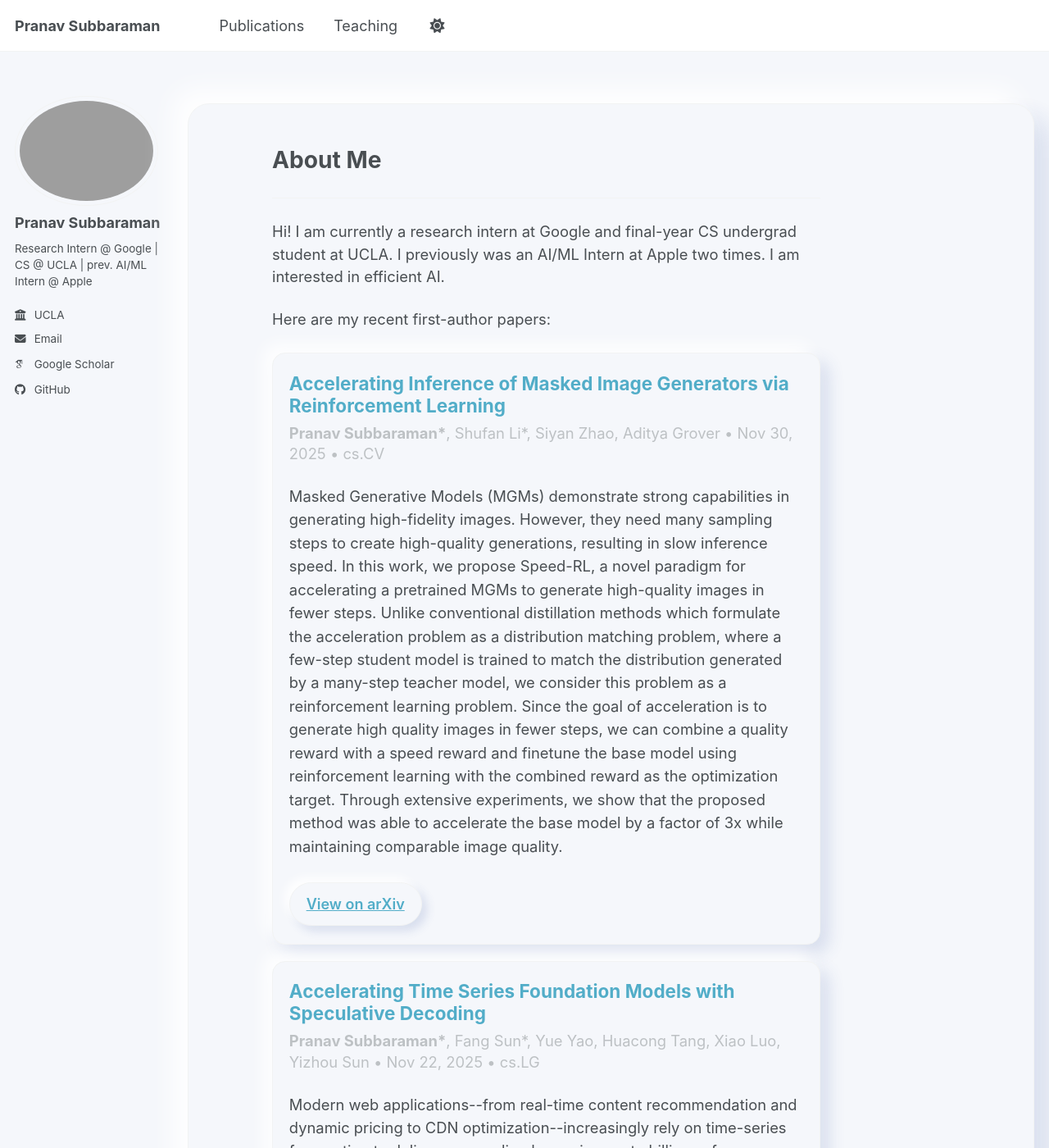
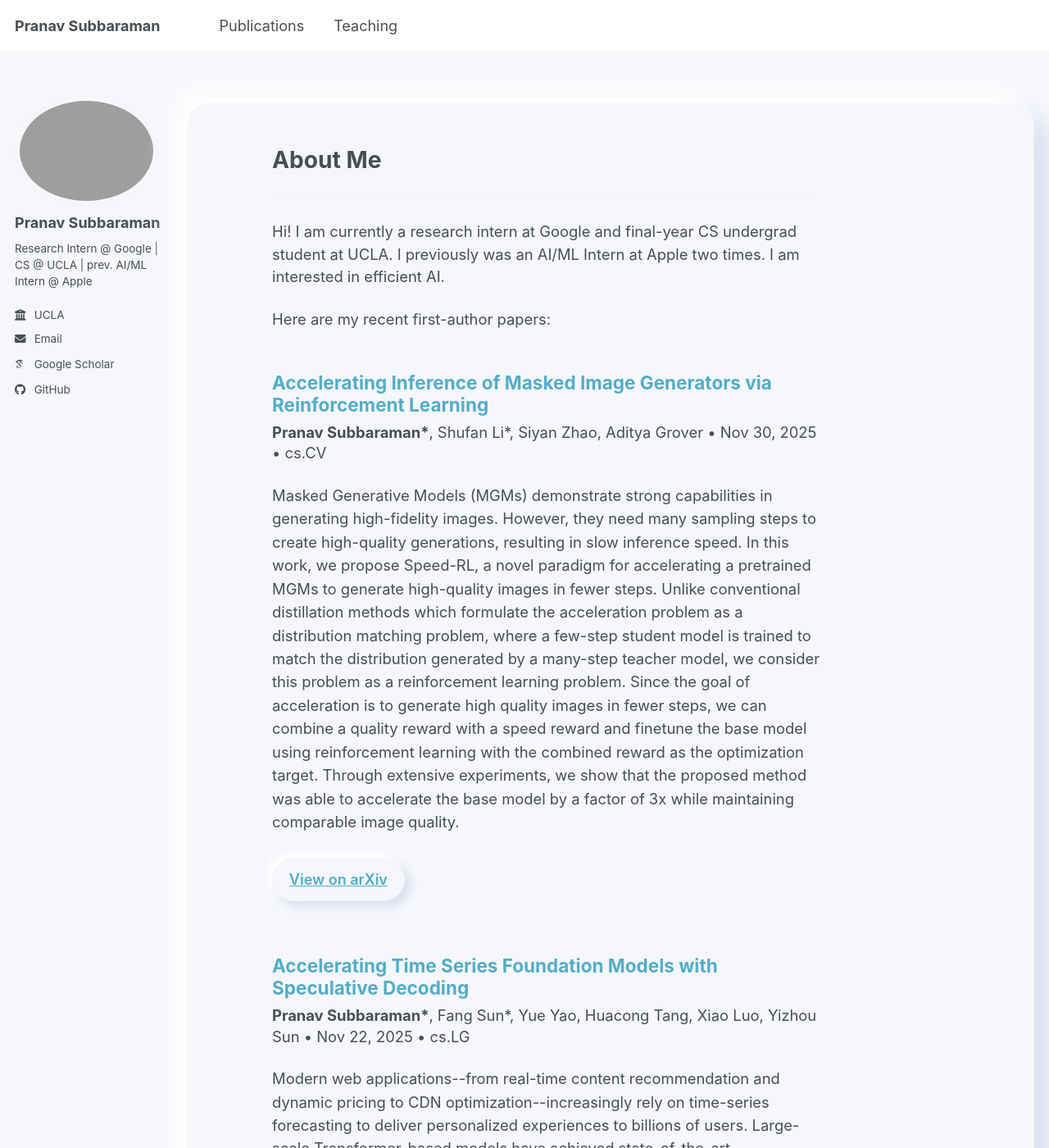
Before and after one commit to PranavSubbaraman/pranavsubbaraman.github.io, a Jekyll site: the page built from _pages/about.md, in a window 1280 px wide and 1400 px high. Shown: the whole window at 82% size. Built offline with Jekyll 4.4.1, drawn with Linux system fonts in a browser that asks for light colours; some web fonts are replaced; a script bundle is joined from its source files by our own code; library files that are not in the unit come from our copies.

Commit message:
formatting edits

```diff
--- a/_includes/masthead.html
+++ b/_includes/masthead.html
@@ -15,9 +15,6 @@
             {% endif %}
             <li class="masthead__menu-item"><a href="{{ domain }}{{ link.url }}">{{ link.title }}</a></li>
           {% endfor %}
-          <li id="theme-toggle" class="masthead__menu-item persist tail">
-            <a role="button" aria-labelledby="theme-icon"><i id="theme-icon" class="fa-solid fa-sun" aria-hidden="true" title="toggle theme"></i></a>
-          </li>
         </ul>
         <ul class="hidden-links hidden"></ul>
       </nav>
--- a/_sass/layout/_archive.scss
+++ b/_sass/layout/_archive.scss
@@ -265,19 +265,12 @@
 }
 
 .arxiv-feed__item {
-  padding: 1.25em 1.1em;
-  border: 1px solid var(--global-border-color);
-  border-radius: 16px;
-  background: var(--neu-bg, #ffffff);
+  padding: 1.25em 0;
+  border: 0;
+  border-radius: 0;
+  background: transparent;
   color: var(--global-text-color);
-  box-shadow: -10px -10px 20px var(--neu-shadow-light), 10px 10px 20px var(--neu-shadow-dark);
-  transition: transform 180ms ease, box-shadow 180ms ease, border-color 180ms ease, background-color 180ms ease;
-
-  &:hover {
-    transform: translateY(-2px);
-    box-shadow: -12px -12px 24px var(--neu-shadow-light), 12px 12px 24px var(--neu-shadow-dark);
-    border-color: var(--global-dark-border-color);
-  }
+  box-shadow: none;
 }
 
 .arxiv-feed__title {
@@ -298,7 +291,7 @@
 .arxiv-feed__meta {
   display: block;
   margin: 0 0 0.75em;
-  color: var(--global-text-color-light);
+  color: var(--global-text-color);
   font-size: $type-size-6;
   line-height: 1.4;
   white-space: normal;
```
